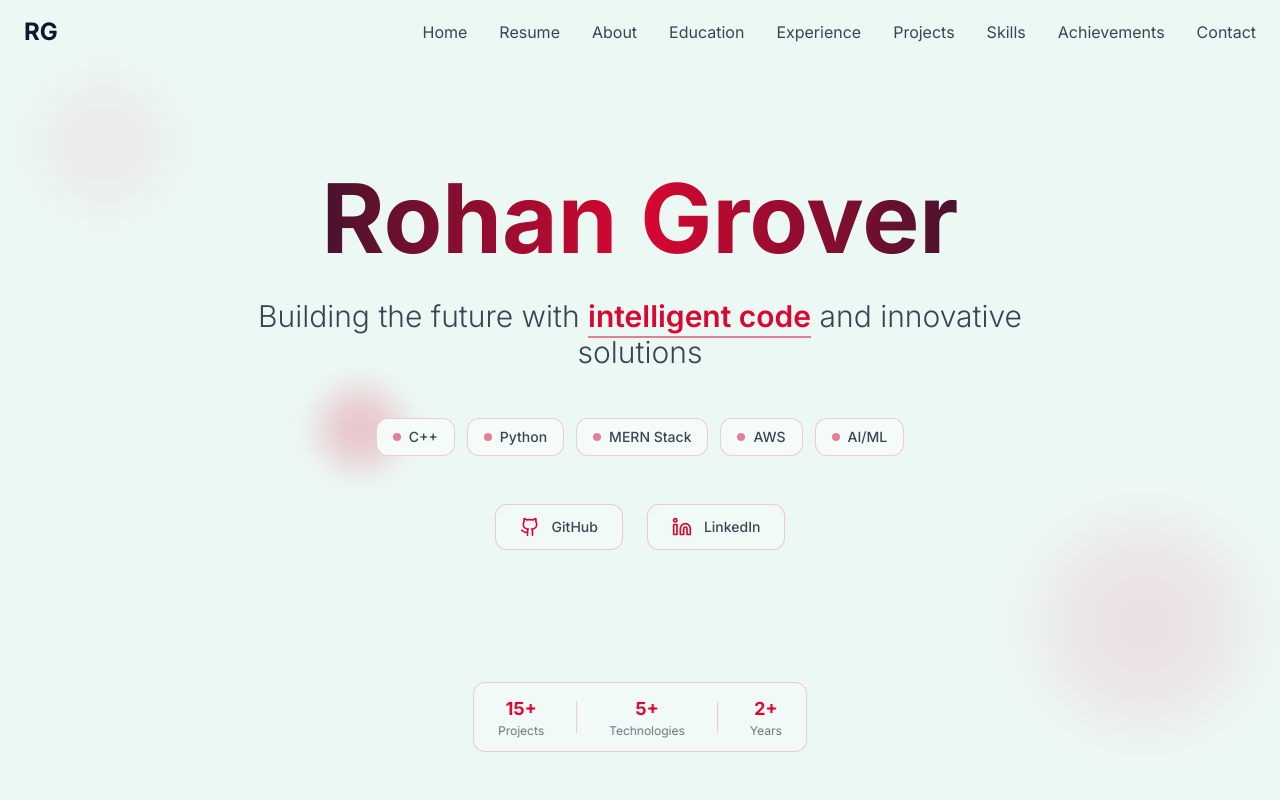
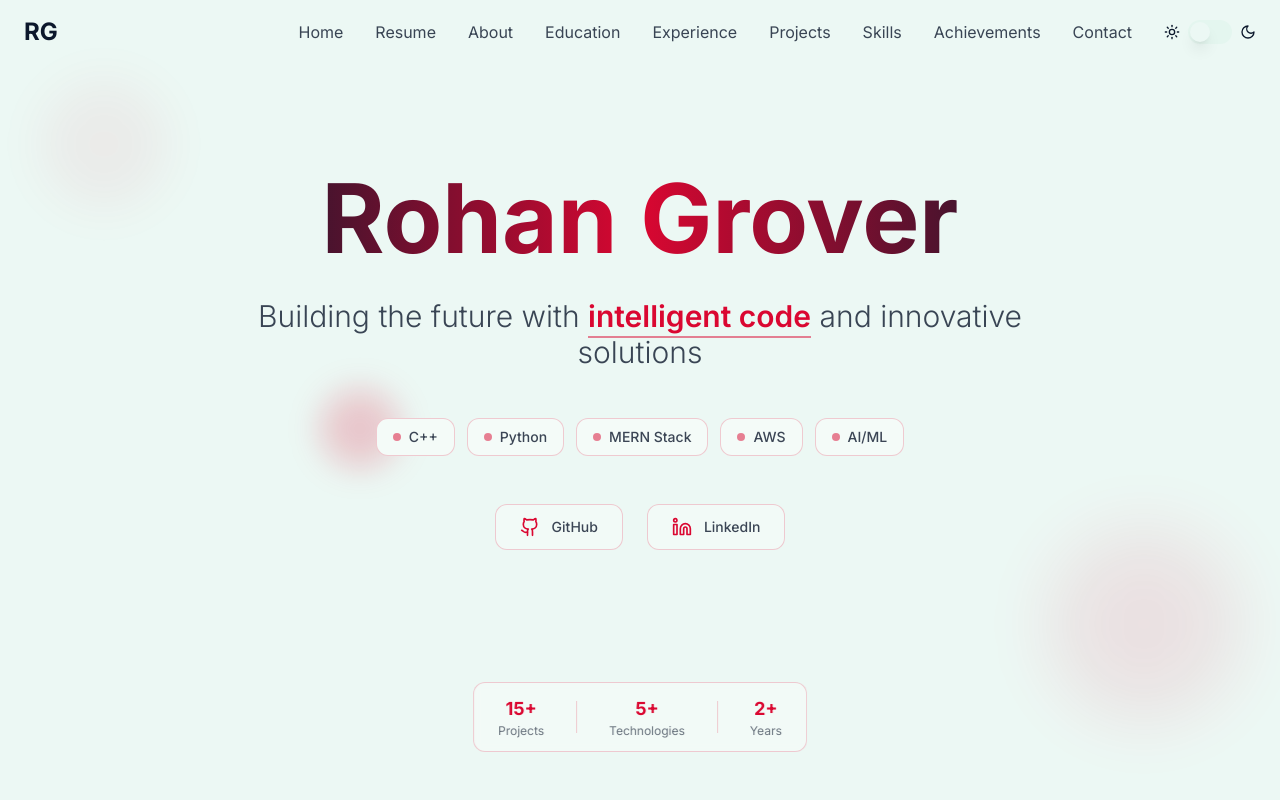
Before and after one commit to Rohan12306105/rohan-grover-portfolio-spark-77, a React (Vite) app: page / in a window 1280 px wide. Shown: the top 800 px of the page. Built offline with nearby package versions, Linux system fonts and the light colour scheme.

Commit message:
Add dark mode toggle button
Adds a button to switch between light and dark mode, positioned after the contact section in the top right corner.

```diff
--- a/src/App.tsx
+++ b/src/App.tsx
@@ -3,6 +3,7 @@ import { Toaster as Sonner } from "@/components/ui/sonner";
 import { TooltipProvider } from "@/components/ui/tooltip";
 import { QueryClient, QueryClientProvider } from "@tanstack/react-query";
 import { BrowserRouter, Routes, Route } from "react-router-dom";
+import { ThemeProvider } from "next-themes";
 import Index from "./pages/Index";
 import NotFound from "./pages/NotFound";
 
@@ -10,6 +11,12 @@ const queryClient = new QueryClient();
 
 const App = () => (
   <QueryClientProvider client={queryClient}>
+    <ThemeProvider
+      attribute="class"
+      defaultTheme="system"
+      enableSystem
+      disableTransitionOnChange
+    >
       <TooltipProvider>
         <Toaster />
         <Sonner />
@@ -21,6 +28,7 @@ const App = () => (
           </Routes>
         </BrowserRouter>
       </TooltipProvider>
+    </ThemeProvider>
   </QueryClientProvider>
 );
 
--- a/src/components/Navigation.tsx
+++ b/src/components/Navigation.tsx
@@ -1,10 +1,13 @@
 import { useState, useEffect } from "react";
 import { Button } from "@/components/ui/button";
-import { Menu, X } from "lucide-react";
+import { Switch } from "@/components/ui/switch";
+import { Menu, X, Sun, Moon } from "lucide-react";
+import { useTheme } from "next-themes";
 
 const Navigation = () => {
   const [isOpen, setIsOpen] = useState(false);
   const [scrolled, setScrolled] = useState(false);
+  const { theme, setTheme } = useTheme();
 
   const navItems = [
     { name: "Home", href: "#home" },
@@ -65,6 +68,16 @@ const Navigation = () => {
                 <span className="absolute -bottom-1 left-0 w-0 h-0.5 bg-primary transition-all duration-300 group-hover:w-full"></span>
               </button>
             ))}
+
+            {/* Theme Toggle */}
+            <div className="flex items-center space-x-2 ml-4">
+              <Sun className="h-4 w-4" />
+              <Switch
+                checked={theme === 'dark'}
+                onCheckedChange={(checked) => setTheme(checked ? 'dark' : 'light')}
+              />
+              <Moon className="h-4 w-4" />
+            </div>
           </div>
 
           {/* Mobile Menu Button */}
```
Lines whose indentation alone changed are shown as unchanged.
